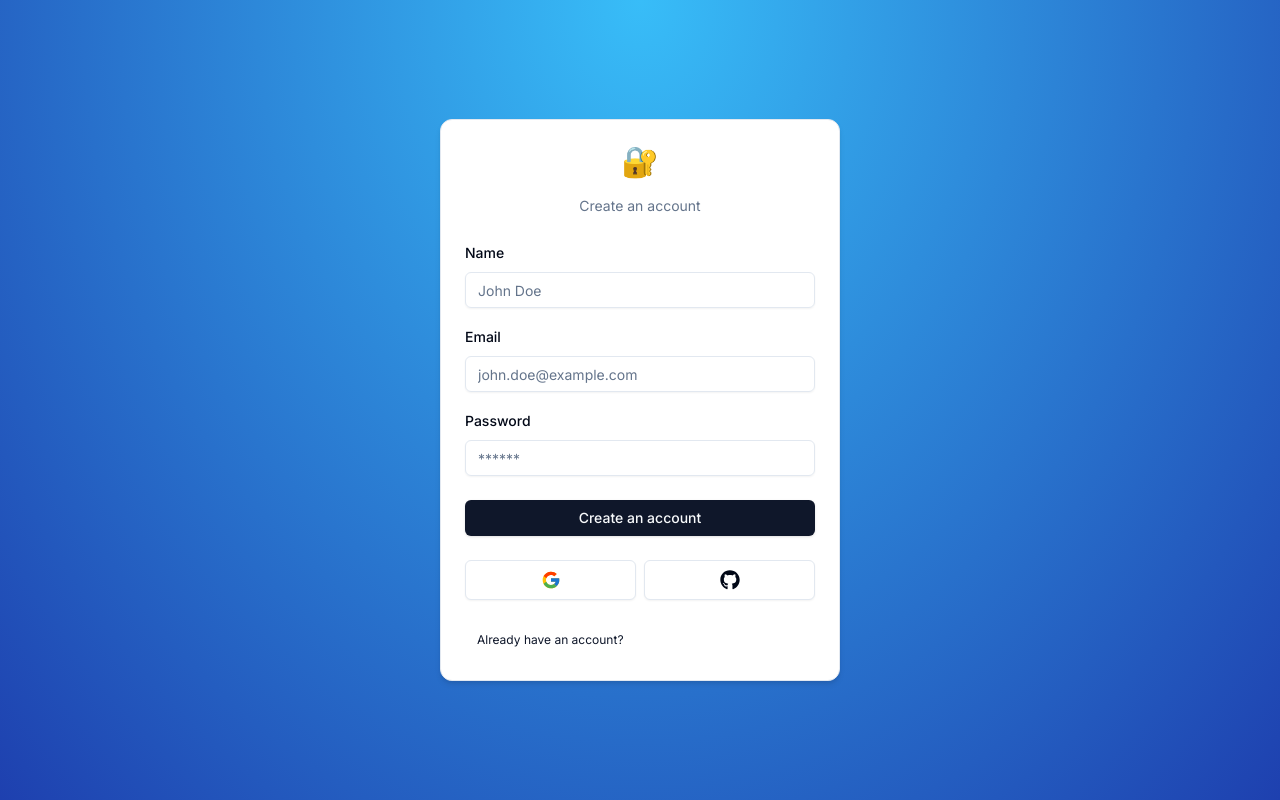
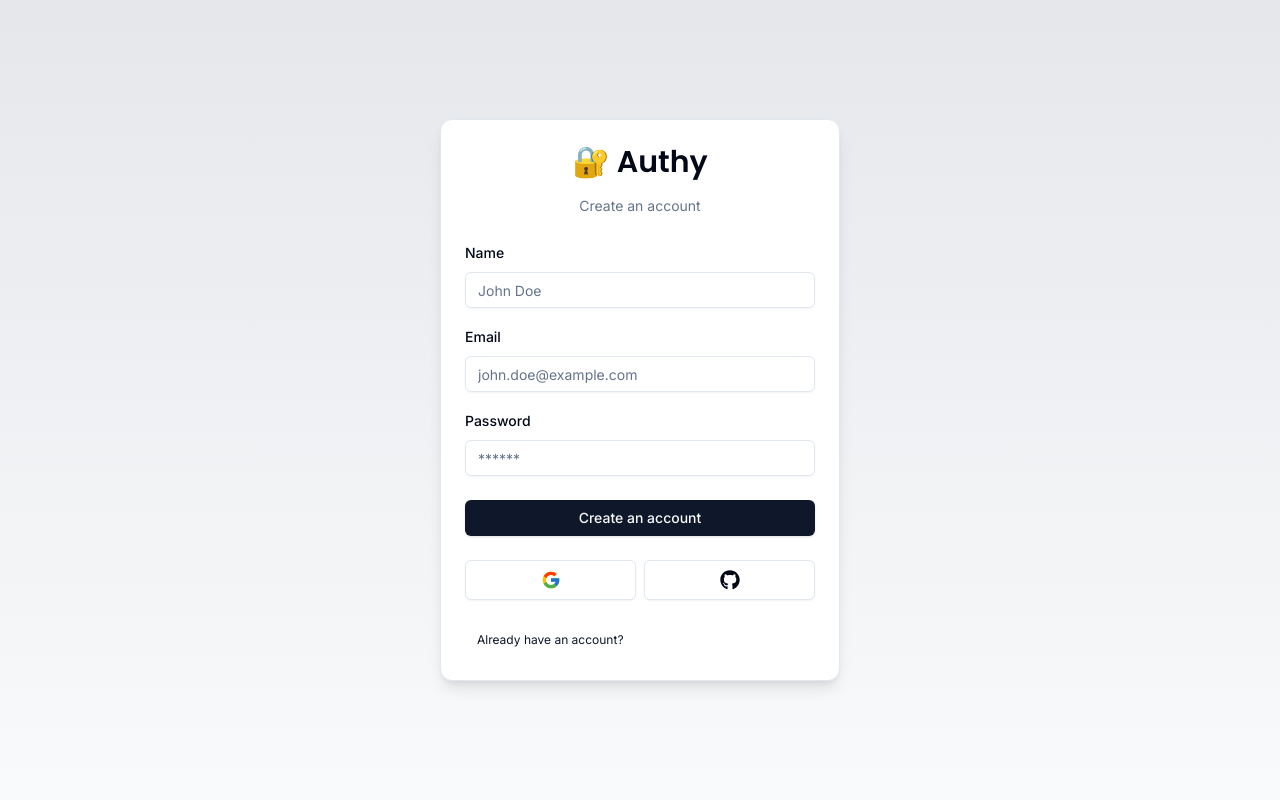
Before and after one commit to ryanyogan/authy, a Next.js app: page /auth/register in a window 1280 px wide. Built offline with nearby package versions, Linux system fonts and the light colour scheme.

Commit message:
feat // better ui

```diff
--- a/src/app/auth/layout.tsx
+++ b/src/app/auth/layout.tsx
@@ -4,7 +4,7 @@
   children: React.ReactNode;
 }) {
   return (
-    <div className="flex h-full items-center justify-center bg-[radial-gradient(ellipse_at_top,_var(--tw-gradient-stops))] from-sky-400 to-blue-800">
+    <div className="flex h-full items-center justify-center bg-gradient-to-b from-gray-200 to-gray-50">
       {children}
     </div>
   );
--- a/src/components/auth/card-wrapper.tsx
+++ b/src/components/auth/card-wrapper.tsx
@@ -19,7 +19,7 @@
   showSocial,
 }: CardWrapperProps) {
   return (
-    <Card className="w-[400px] shadow-md">
+    <Card className="w-full mx-4 sm:w-[400px] shadow-lg">
       <CardHeader>
         <Header label={headerLabel} />
       </CardHeader>
--- a/src/components/auth/header.tsx
+++ b/src/components/auth/header.tsx
@@ -13,7 +13,7 @@
 export function Header({ label }: HeaderProps) {
   return (
     <div className="w-full flex flex-col gap-y-4 items-center justify-center">
-      <h1 className={cn("text-3xl font-semibold", font.className)}>🔐</h1>
+      <h1 className={cn("text-3xl font-semibold", font.className)}>🔐 Authy</h1>
       <p className="text-muted-foreground text-sm">{label}</p>
     </div>
   );
```
